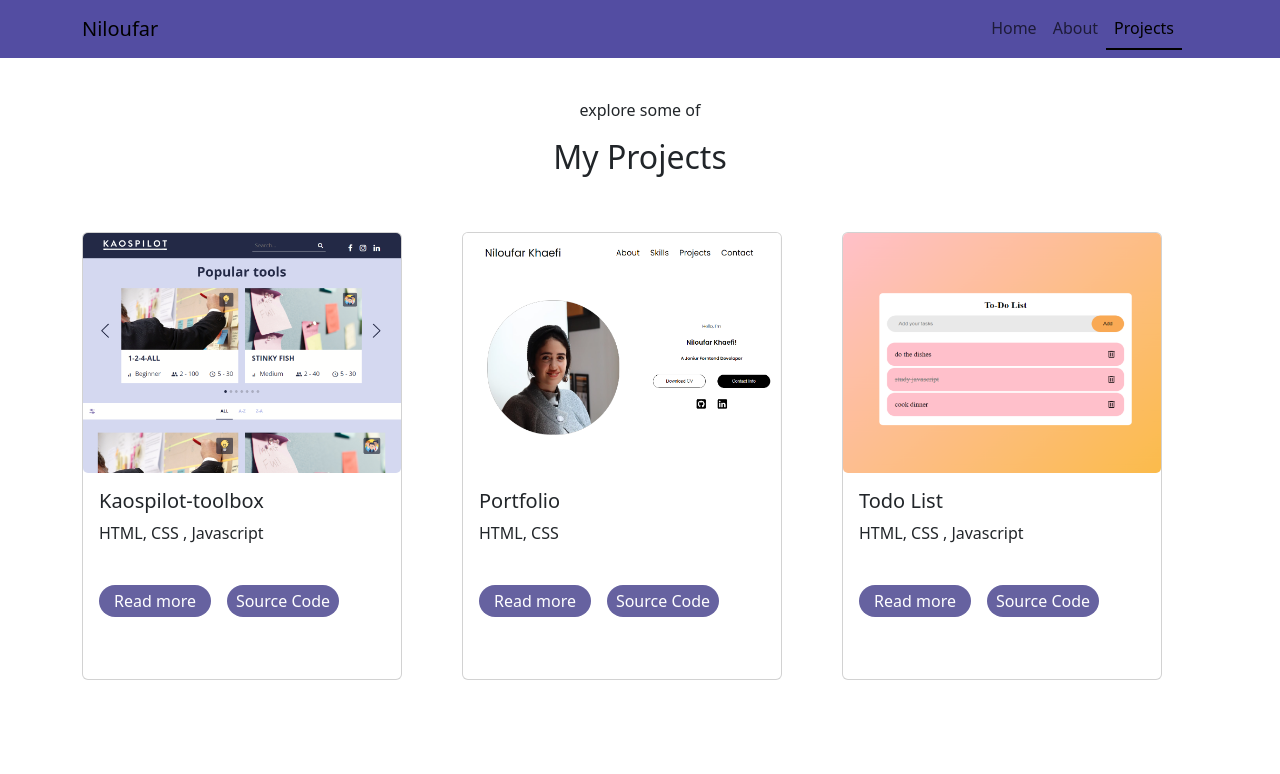
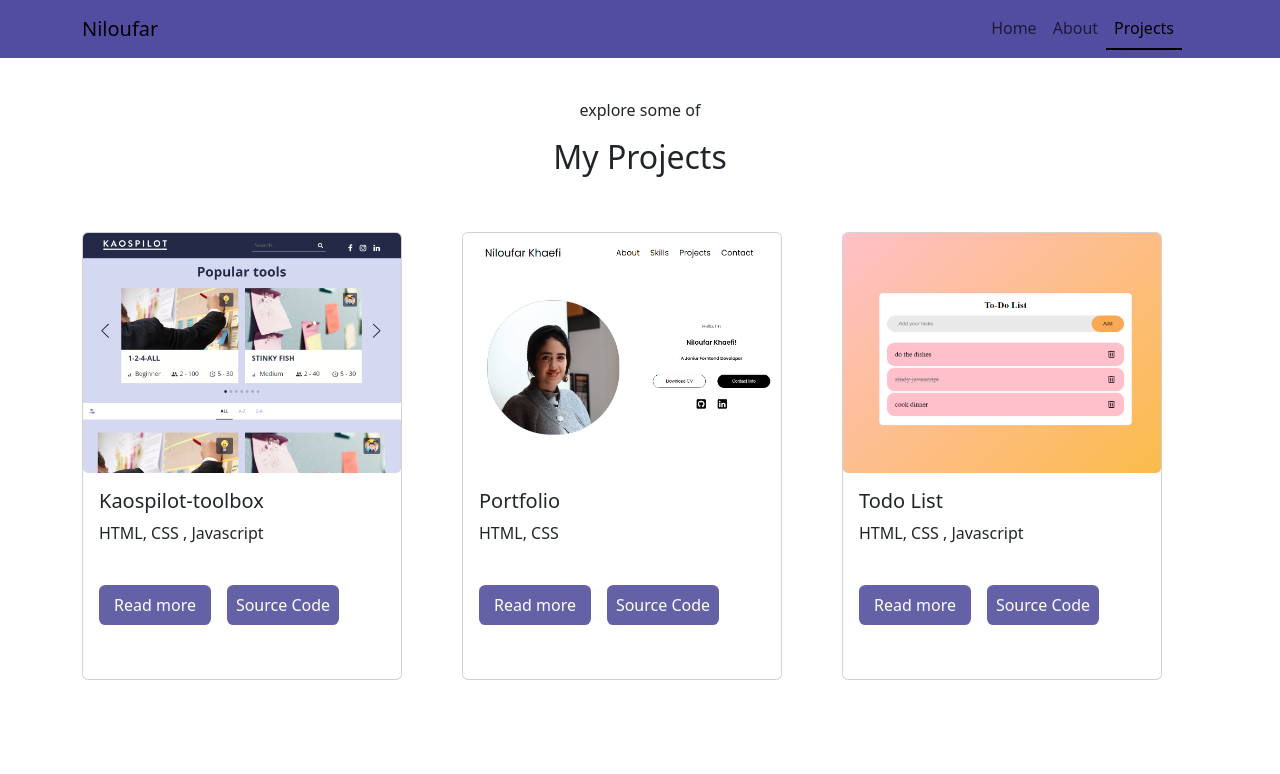
Before and after one commit to Niloufar97/react-portfolio, a React (Vite) app: page /Projects in a window 1280 px wide. Shown: the top 774 px of the page. Built offline with nearby package versions, Linux system fonts and the light colour scheme.

Commit message:
change style of buttons

```diff
--- a/src/components/myProjects/project.css
+++ b/src/components/myProjects/project.css
@@ -3,12 +3,12 @@
     height: 15rem;
 }
 .projectCard-btn{
-    background-color: #6662a0;
+    background-color: #6561a7;
     color: #fff;
     width: 7rem;
-    border-radius: 1rem;
+    border-radius: 0.4rem;
     margin-right: 1rem;
     margin-top: 1.5rem;
-    height: 2rem;
+    height: 2.5rem;
     border:none;
 }
```
